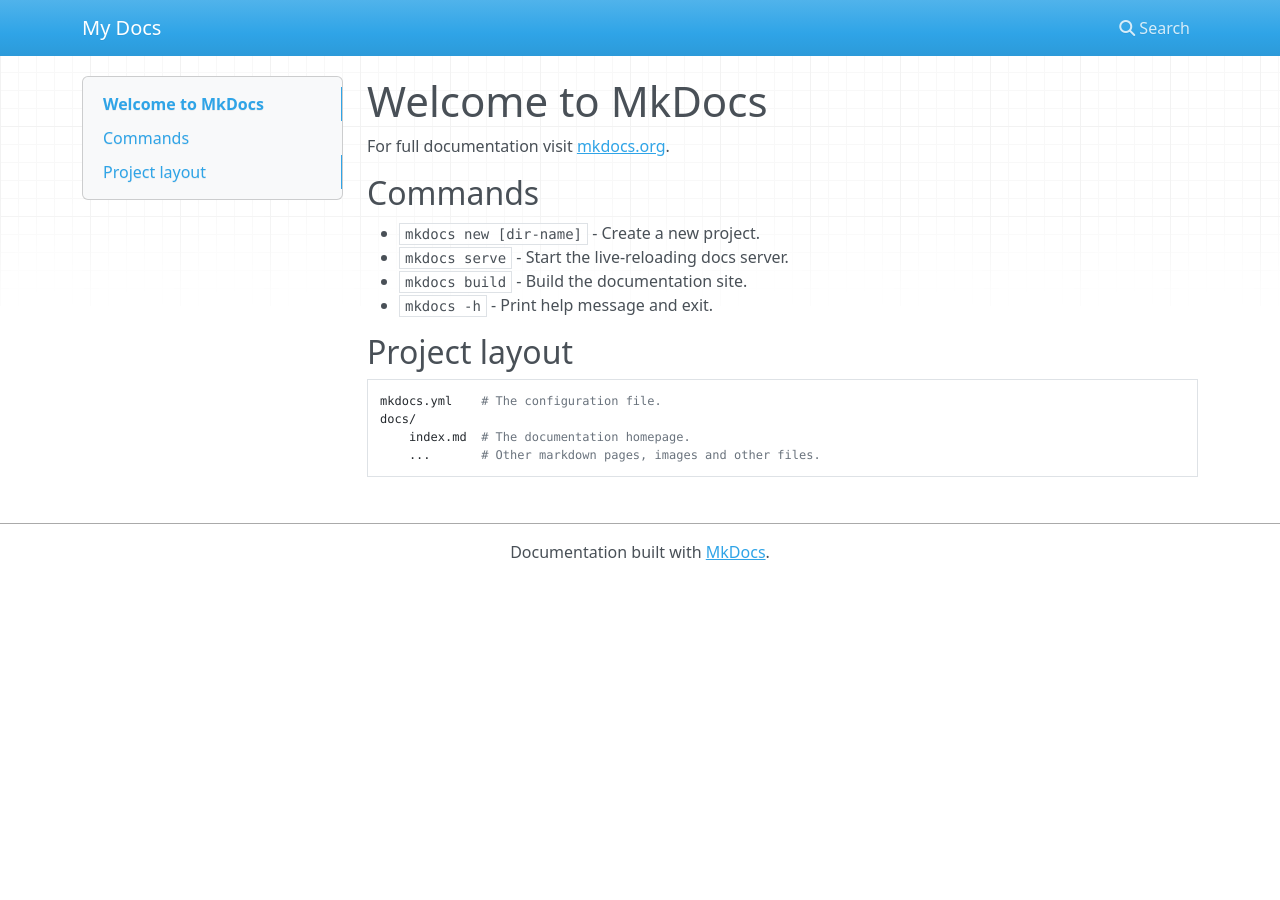
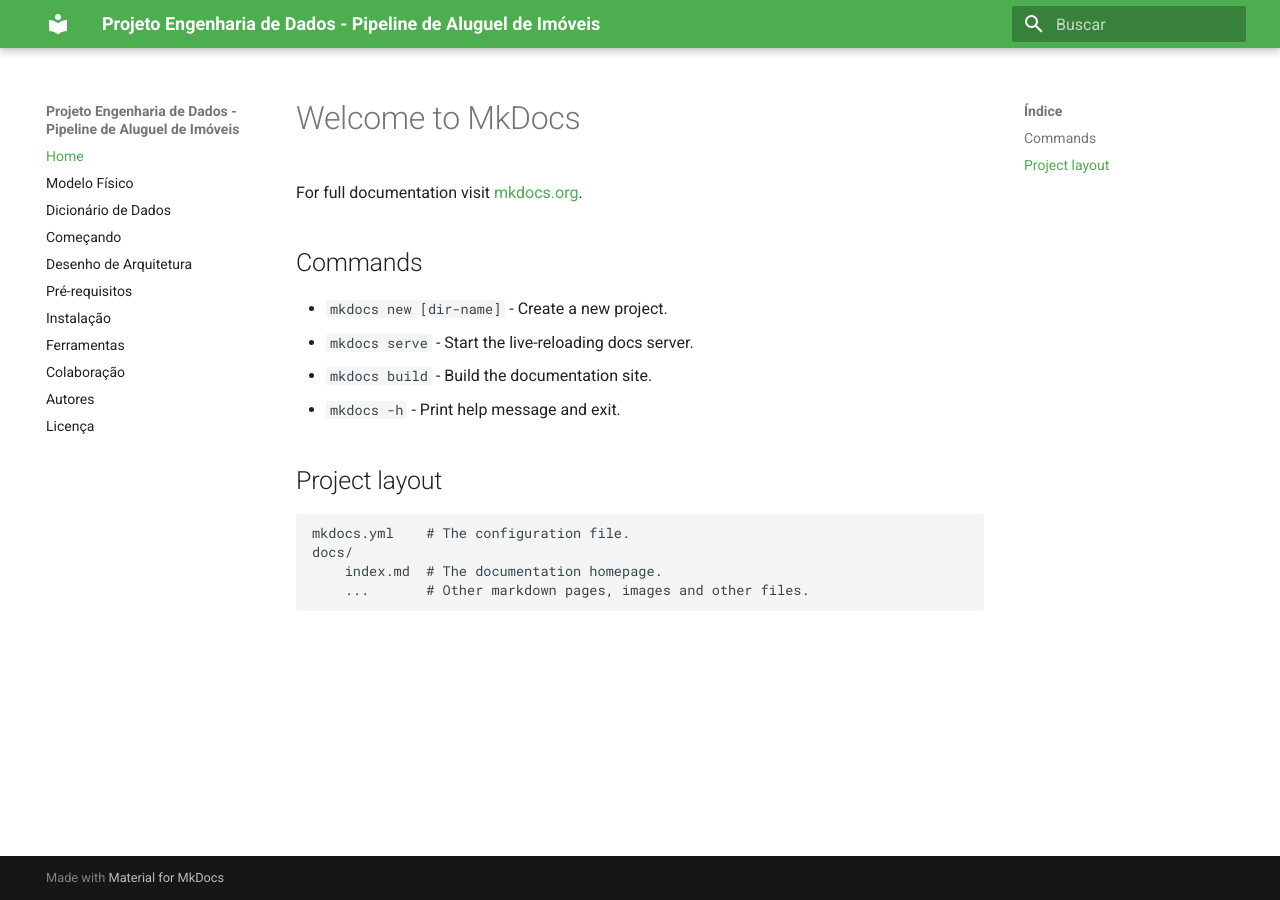
Before and after one commit to jlsilva01/teste-mkdocs-eng-dados-quinta, an MkDocs documentation site: the page built from docs/index.md, in a window 1280 px wide. Built offline with MkDocs 1.6.1 and Material for MkDocs 9.7.7, drawn with Linux system fonts in a browser that asks for light colours; nearby versions of some CDN libraries.

Commit message:
add mkdocs file

```diff
--- a/mkdocs.yml
+++ b/mkdocs.yml
@@ -1 +1,22 @@
-site_name: My Docs
+site_name: Projeto Engenharia de Dados - Pipeline de Aluguel de Imóveis
+nav:
+  - Home: index.md
+  - Modelo Físico: modelo_fisico.md
+  - Dicionário de Dados: dicionario_dados.md
+  - Começando: comecando.md
+  - Desenho de Arquitetura: arquitetura.md
+  - Pré-requisitos: prerequisitos.md
+  - Instalação: instalacao.md
+  - Ferramentas: ferramentas.md
+  - Colaboração: colaboracao.md
+  - Autores: autores.md
+  - Licença: licenca.md
+theme:
+  name: material
+  language: pt
+  palette:
+    primary: 'green'
+    accent: 'light-blue'
+markdown_extensions:
+  - toc:
+      permalink: true
--- a/pyproject.toml
+++ b/pyproject.toml
@@ -5,5 +5,6 @@
 readme = "README.md"
 requires-python = ">=3.11"
 dependencies = [
+    "mkdocs-material>=9.5.45",
     "mkdocs>=1.6.1",
 ]
```
Also changed, not shown: docs/arquitetura.md (added, +5 -0 lines), docs/colaboracao.md (added, +13 -0 lines), docs/comecando.md (added, +5 -0 lines), docs/dicionario_dados.md (added, +3 -0 lines), docs/licenca.md (added, +3 -0 lines), docs/modelo_fisico.md (added, +5 -0 lines), docs/prerequisitos.md (added, +8 -0 lines), index.md (added, +13 -0 lines), docs/README.md (renamed from README.md), 2 other files.
